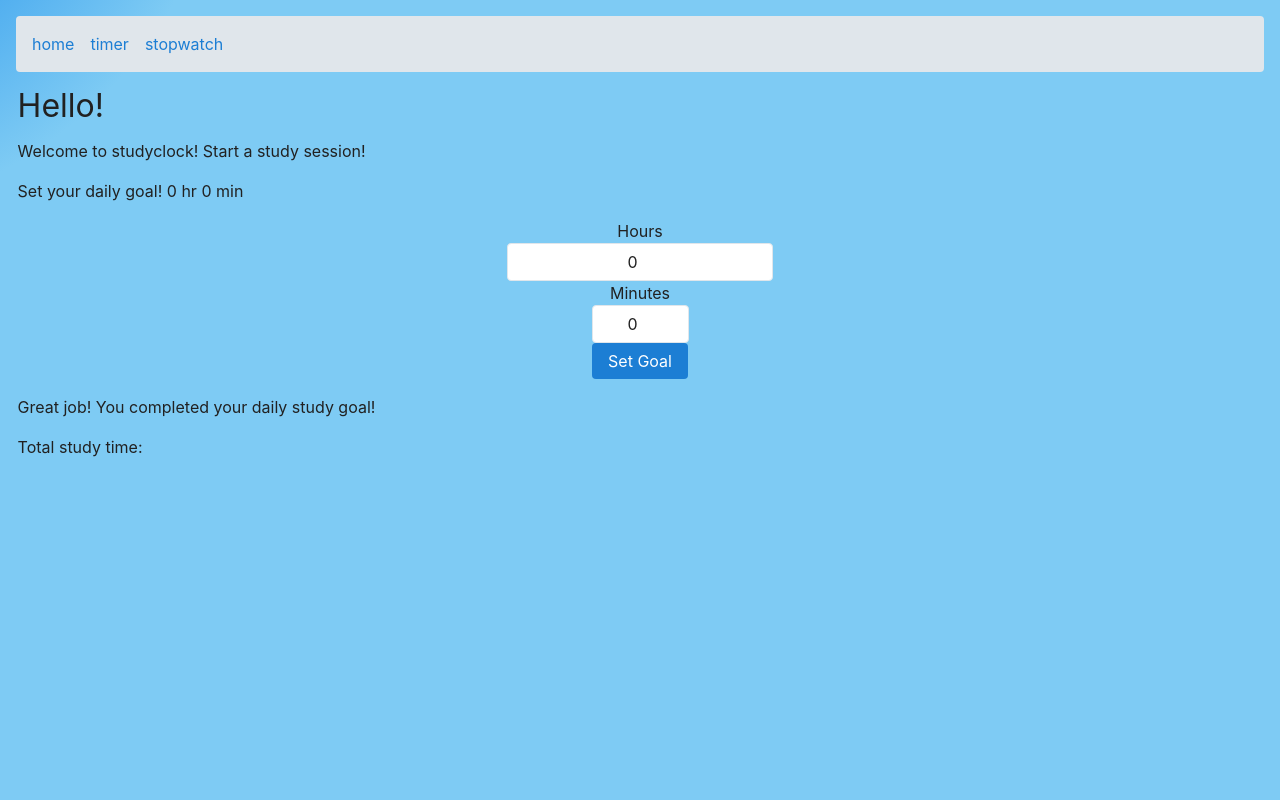
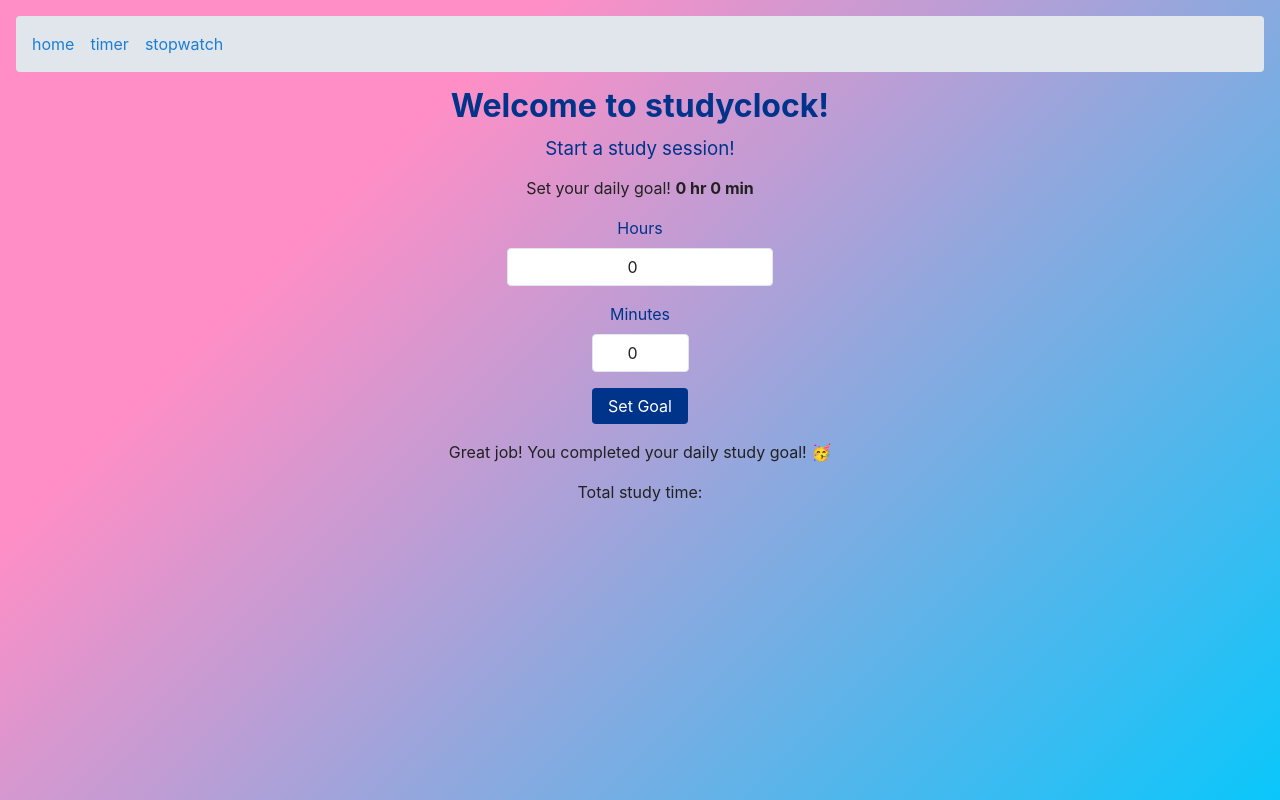
Before and after one commit to claryssayuanwie/study-clock, a SvelteKit app: page / in a window 1280 px wide. Built offline with nearby package versions, Linux system fonts and the light colour scheme.

Commit message:
edited timer and changed css

```diff
--- a/src/app.html
+++ b/src/app.html
@@ -23,13 +23,20 @@
 					'Open Sans', 'Helvetica Neue', sans-serif;
 				--font-mono: ui-monospace, 'Cascadia Code', 'Source Code Pro', Menlo, Consolas,
 					'DejaVu Sans Mono', monospace;
-				background: radial-gradient(465px at -15.1% -25%, rgb(17, 130, 193) 0%, rgb(67, 166, 238) 49%, rgb(126, 203, 244) 90.2%);
+				background: #09c7fb;
+background-image: linear-gradient(315deg, #09c7fb 0%, #ff8ec6 74%);
+
 				color: var(--fg-1);
 				font-family: var(--font);
 				line-height: 1.5;
 				margin: 1rem;
 				height: calc(100vh - 2rem);
 			}
+
+			h1, h3, label {
+				color: #00348a;
+			}
+
 
 			h1,
 			h2,
@@ -88,7 +95,7 @@
 			}
 
 			button {
-				background: var(--link);
+				background: #00348a;
 				color: var(--bg-1);
 				padding: 0.5rem 1rem;
 				border: none;
@@ -253,6 +260,7 @@
 				--link-hover: hsl(206, 96%, 78%);
 				--link-active: hsl(206, 96%, 64%);
 			}
+
 		</style>
 	</head>
 	<body>
--- a/src/routes/+page.svelte
+++ b/src/routes/+page.svelte
@@ -52,9 +52,9 @@
 </script>
 
 <main>
-<h1>Hello!</h1>
-<p>Welcome to studyclock! Start a study session! </p>
-<p>Set your daily goal! {goalHours} hr {goalMinutes} min </p>
+<h1><b>Welcome to studyclock!</b></h1>
+<h3> Start a study session! </h3>
+<p>Set your daily goal! <b> {goalHours} hr {goalMinutes} min </b></p>
 
 <!-- Input for hours and minutes -->
 <label for="hoursInput">Hours</label>
@@ -67,18 +67,31 @@
 <button on:click={setGoal}>Set Goal</button>
 
 {#if completed}
-<p>Great job! You completed your daily study goal! </p>
+<p>Great job! You completed your daily study goal! 🥳</p>
 {/if}
 
-<p> Total study time: {formatStudyTime(totalStudyTime)} </p>
+<p> Total study time: <b>{formatStudyTime(totalStudyTime)}</b> </p>
 </main>
 
 <style>
+    main {
+        text-align: center;
+    }
+
     label,
     input,
     button {
+        display: block;
+        margin: 8px auto;
         text-align: center;
-        margin: 0 auto;
-        display: block;
+        width: fit-content;
+    }
+
+    input {
+        margin-bottom: 16px;
+    }
+
+    button {
+        margin-top: 16px;
     }
 </style>
--- a/src/routes/stopwatch/+page.svelte
+++ b/src/routes/stopwatch/+page.svelte
@@ -56,7 +56,7 @@ function formattedElapsed(seconds){
 <h1>Set a stopwatch!</h1>
 <p>Study for as long as you'd like.</p>
 <p>
-    Time elapsed: {formattedTime}
+    Time elapsed: <b> {formattedTime} </b>
 </p>
 
 <div class="button-container">
--- a/src/routes/timer/+page.svelte
+++ b/src/routes/timer/+page.svelte
@@ -54,6 +54,10 @@ function resetTimer(){
         totalStudyTime += totalSeconds - secondsRemaining;
         localStorage.setItem('totalStudyTime', totalStudyTime);
         localStorage.setItem('remainingTime', secondsRemaining);
+
+        minutesInput = 0;
+        secondsInput = 0;
+
     } else {
         // clear fron local storage
         localStorage.removeItem('remainingTime');
@@ -113,12 +117,18 @@ label, input {
     display: block;
     margin: 0 auto;
     text-align: center;
+    margin-bottom: 10px;
 }
 
 .button-container {
     display: flex;
     justify-content: center;
     gap: 10px;
+    margin-top: 20px;
+}
+
+div p {
+    text-align: center;
     margin-top: 20px;
 }
 
@@ -158,6 +168,6 @@ label, input {
     {#if secondsRemaining === 0 && isTimerRunning}
         <p>Time's up! Take a break.</p>
     {:else}
-        <p>Time left: {formattedTime}</p>
+        <p>Time left: <b>{formattedTime}</b></p>
     {/if}
 </div>
```
